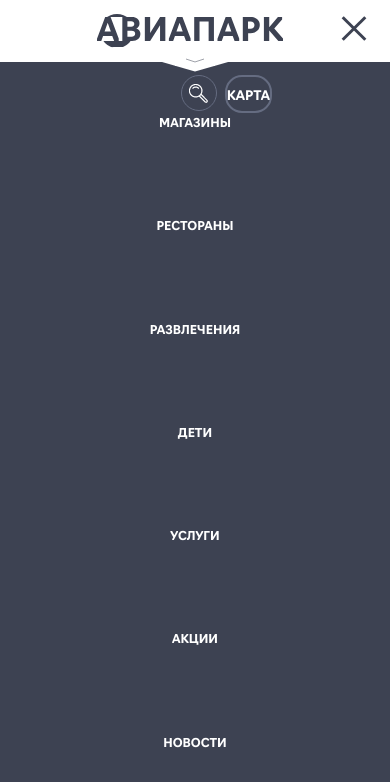
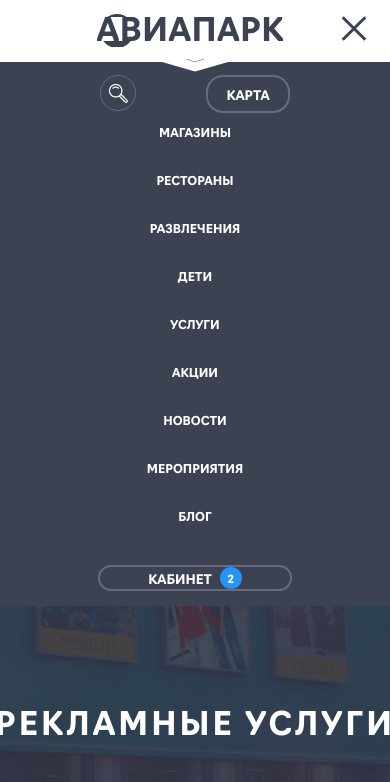
Before and after one commit to coatceatl/elje-layout, a website: page index.html in a window 390 px wide. Both pictures are taken after a click on the button 354 px from the left and 28 px from the top of the page. Shown: the top 782 px of the page. Drawn offline with nearby package versions, Linux system fonts and the light colour scheme.

Commit message:
changed style for menu mobile

```diff
--- a/style.css
+++ b/style.css
@@ -170,6 +170,10 @@
 .hamburger {
   display: none;
 }
+.hamburger:active,
+.hamburger:focus {
+  outline: none;
+}
 
 /* hero */
 .hero {
@@ -307,13 +311,21 @@
     display: flex;
     flex-direction: column;
     align-items: center;
-    height: 100vh;
+    height: 100%;
     background: #3D4252;
     overflow: hidden;
   }
-  .menu {
+  .menu,
+  .services,
+  .account {
     height: 100%;
     width: 100%;
+  }
+  .menu__list.mobile-open {
+    padding: 10px;
+  }
+  .menu__item {
+    margin-bottom: 30px;
   }
   .time {
     margin-left: 8px;
```
